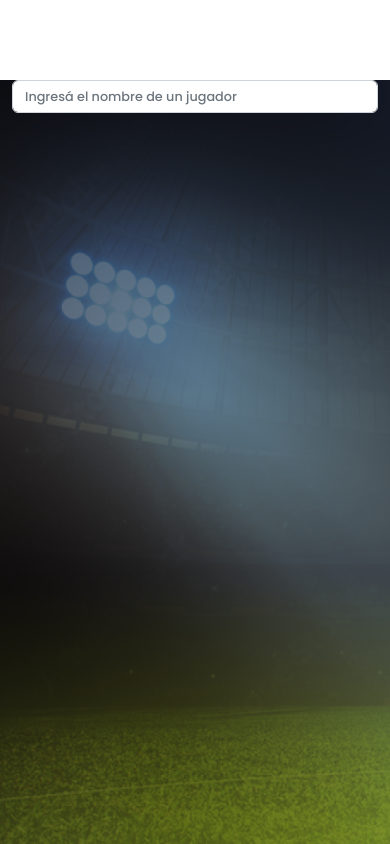
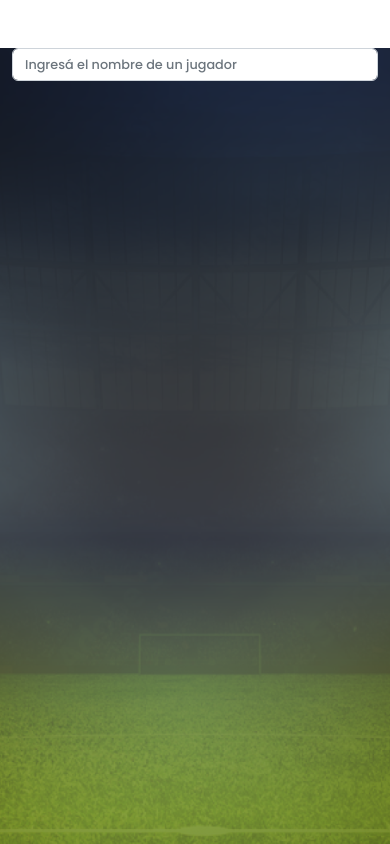
Before and after one commit to fedeteyssan/soccer, a React (Create React App) app: page /jugador/1 in a window 390 px wide. Shown: the top 844 px of the page. Built offline with nearby package versions, Linux system fonts and the light colour scheme.

Commit message:
Ajustes altura busqueda jugador

```diff
--- a/src/containers/ListadoBotinesJugador.scss
+++ b/src/containers/ListadoBotinesJugador.scss
@@ -6,7 +6,7 @@
 
     /*Mobile & Tablet*/
     @media only screen and (max-width: 768px)  {
-        min-height: 100vh;
+        min-height: 200vh;
     }
 
     .container-input{
@@ -15,6 +15,11 @@
         align-items: flex-end;
         right: 0;
         margin-top: 5rem;
+
+        /*Mobile*/
+        @media only screen and (max-width: 768px)  {
+            margin-top: 3rem;
+        }
 
         .input-buscar{
             width: 50%;
```
